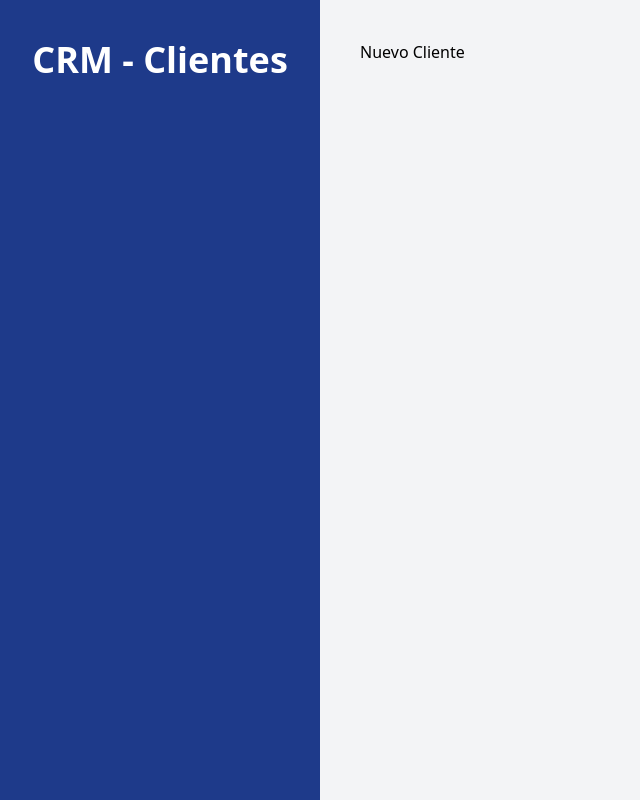
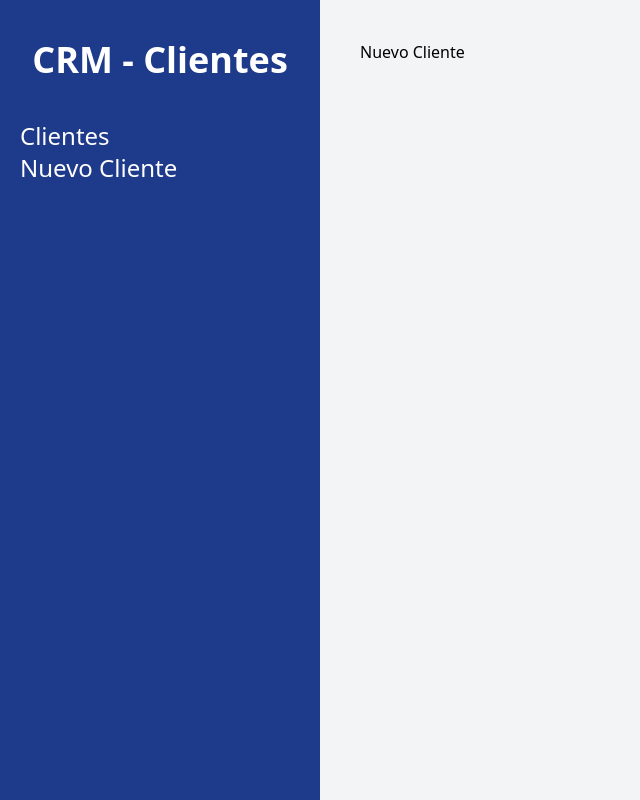
Before and after one commit to centinelaCode/admin-clientes, a React (Vite) app: page /clientes/nuevo in a window 1280 px wide. Shown: the whole page, without its empty margins (0-640 px from the left). Built offline with nearby package versions, Linux system fonts and the light colour scheme.

Commit message:
[ADD] Se agrega los enlaces en el aside para empezar a nevegar entre las routes

```diff
--- a/src/components/Layout.jsx
+++ b/src/components/Layout.jsx
@@ -1,10 +1,15 @@
-import { Outlet } from 'react-router-dom'
+import { Outlet, Link } from 'react-router-dom'
 
 const Layout = () => {
   return (
     <div className="md:flex md:min-h-screen">
       <aside className="md:w-1/4 bg-blue-900 px-5 py-10">
         <h2 className="text-4xl font-black text-center text-white">CRM - Clientes</h2>
+
+        <nav className="mt-10">
+          <Link className="text-2xl block hover:text-blue-300 text-white" to="/">Clientes</Link>
+          <Link className="text-2xl block hover:text-blue-300 text-white" href="/clientes/nuevo">Nuevo Cliente</Link>
+        </nav>
       </aside>
 
       <main className="md:w-3/4 p-10 md:h-screen overflow-scroll">
```
